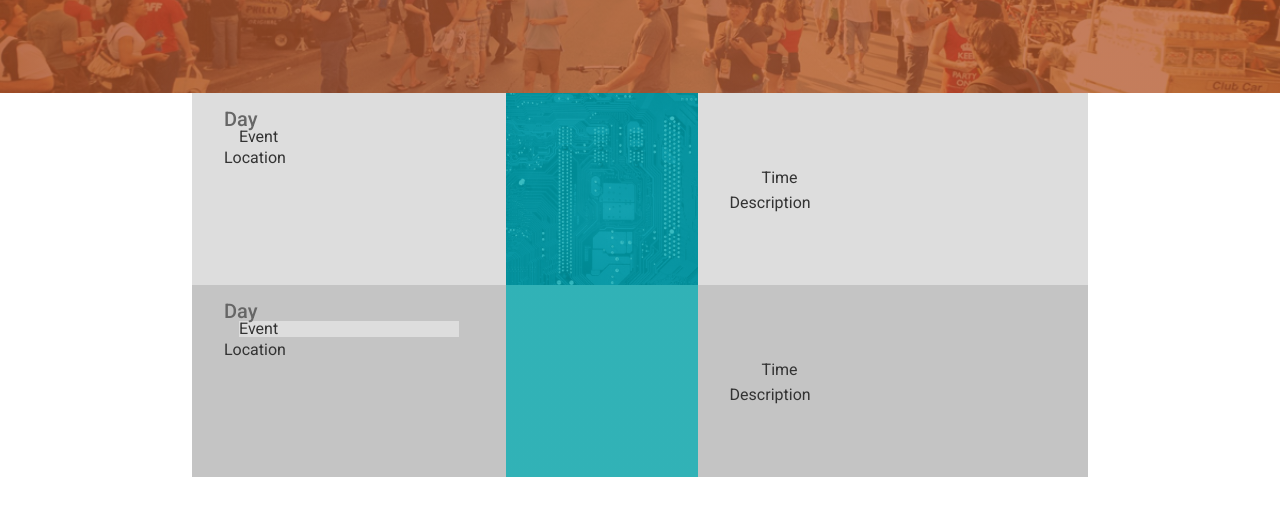
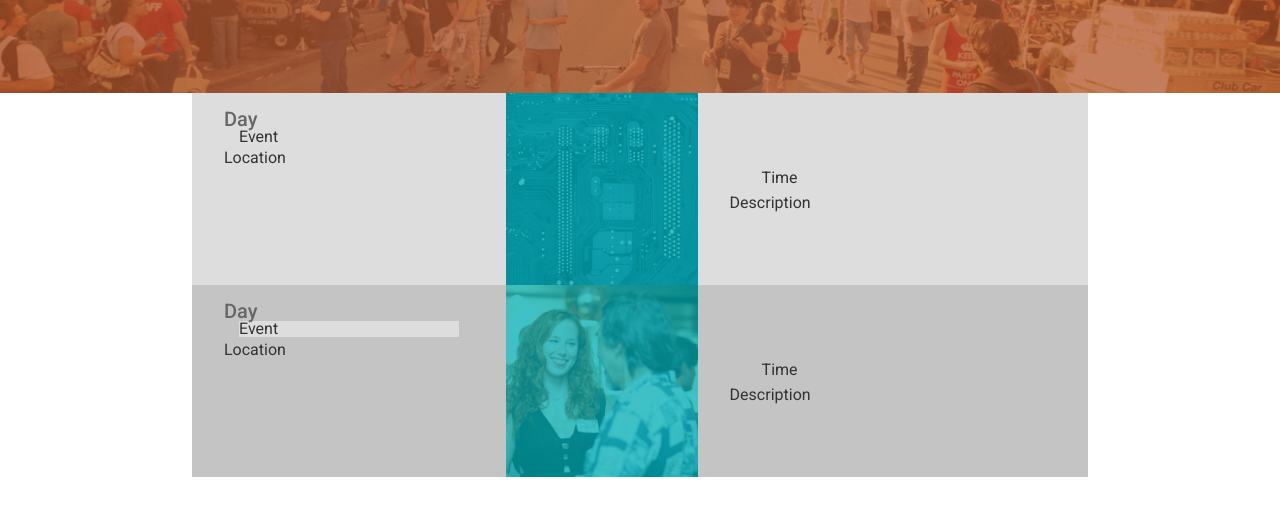
Before and after one commit to Jmingus/Yonder, a website: page list.html in a window 1280 px wide. Shown: the part 269-784 px from the top of the page. Drawn offline with Linux system fonts and the light colour scheme.

Commit message:
Fix misspelling on image name

```diff
--- a/styles/_events.scss
+++ b/styles/_events.scss
@@ -131,7 +131,7 @@
 		    rgba(0, 172, 178, 0.75),
 		    rgba(0, 172, 178, 0.75)
 		    ),
-		    url(../images/personal.jpg) center center no-repeat;
+		    url(../images/personals.jpg) center center no-repeat;
 			background-size: cover;
 		}
 	}
--- a/styles/main.sass.css
+++ b/styles/main.sass.css
@@ -522,7 +522,7 @@ header {
     background: linear-gradient(rgba(0, 172, 178, 0.75), rgba(0, 172, 178, 0.75)), url(../images/tech.jpg) center center no-repeat;
     background-size: cover; }
   .event:nth-child(5) .event-photo {
-    background: linear-gradient(rgba(0, 172, 178, 0.75), rgba(0, 172, 178, 0.75)), url(../images/personal.jpg) center center no-repeat;
+    background: linear-gradient(rgba(0, 172, 178, 0.75), rgba(0, 172, 178, 0.75)), url(../images/personals.jpg) center center no-repeat;
     background-size: cover; }
   .event:nth-child(6) .event-photo {
     background: linear-gradient(rgba(0, 172, 178, 0.75), rgba(0, 172, 178, 0.75)), url(../images/sports.jpg) center center no-repeat;
```
